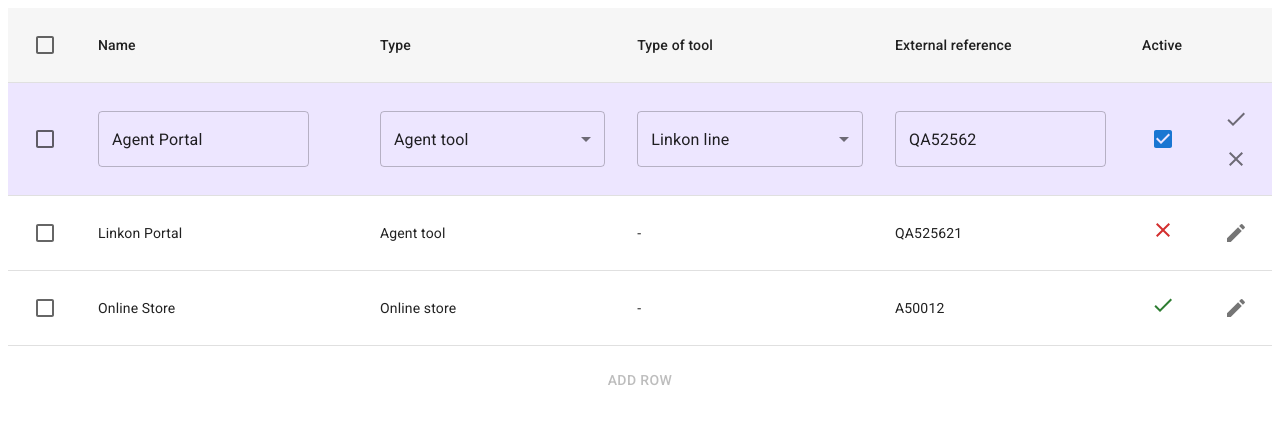
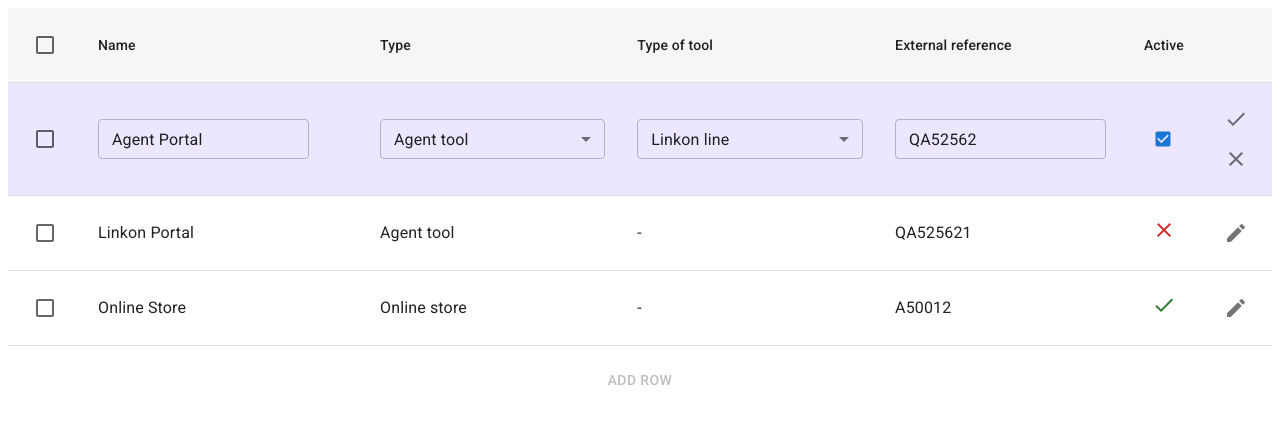
Before and after one commit to Khavrolev/turnit-test, a React (Vite) app: page / in a window 1280 px wide. Both pictures are taken after a click on the button 1235 px from the left and 120 px from the top of the page. Shown: the top 424 px of the page. Built offline with nearby package versions, Linux system fonts and the light colour scheme.

Commit message:
change styles and refactoring

```diff
--- a/src/components/TableCustomCell.tsx
+++ b/src/components/TableCustomCell.tsx
@@ -6,6 +6,7 @@ import TableBooleanCell from "./TableBooleanCell";
 import { isBoolean, isDefined, isString } from "../utils/typeguards";
 import TableCustomCellEditableMode from "./editable-mode/TableCustomCellEditableMode";
 import { initialValuesPrefix } from "../const/init";
+import { Typography } from "@mui/material";
 
 function TableCustomCell<T extends object, K = unknown>(
   cell: CellCustomProps<T, K>
@@ -17,6 +18,26 @@ function TableCustomCell<T extends object, K = unknown>(
   const value = cell.cell.value;
   const { prettify, editType, options, id: columnId } = cell.column;
 
+  function getContent(value: unknown) {
+    if (!isDefined(value) || (Array.isArray(value) && !value.length)) {
+      return "-";
+    }
+
+    if (isString(value)) {
+      return prettify ? getPrettyValue(value) : value;
+    }
+
+    if (Array.isArray(value)) {
+      return value
+        .map((item) =>
+          isString(item) && prettify ? getPrettyValue(item) : item
+        )
+        .join(", ");
+    }
+
+    return null;
+  }
+
   if (editable) {
     return (
       <TableCustomCellEditableMode
@@ -27,25 +48,11 @@ function TableCustomCell<T extends object, K = unknown>(
     );
   }
 
-  if (!isDefined(value) || (Array.isArray(value) && !value.length)) {
-    return "-";
-  }
-
-  if (isString(value)) {
-    return prettify ? getPrettyValue(value) : value;
-  }
-
-  if (Array.isArray(value)) {
-    return value
-      .map((item) => (isString(item) && prettify ? getPrettyValue(item) : item))
-      .join(", ");
-  }
-
   if (isBoolean(value)) {
     return <TableBooleanCell active={value} />;
   }
 
-  return value;
+  return <Typography>{getContent(value)}</Typography>;
 }
 
 export default TableCustomCell;
--- a/src/components/editable-mode/TableCheckboxEditableMode.tsx
+++ b/src/components/editable-mode/TableCheckboxEditableMode.tsx
@@ -11,7 +11,7 @@ function TableCheckboxEditableMode({ name }: Props) {
       name={name}
       type="checkbox"
       component={({ input, ...rest }) => (
-        <Checkbox {...input} {...rest} onChange={input.onChange} />
+        <Checkbox {...input} {...rest} size="small" onChange={input.onChange} />
       )}
     />
   );
--- a/src/components/editable-mode/TableDropdownEditableMode.tsx
+++ b/src/components/editable-mode/TableDropdownEditableMode.tsx
@@ -18,6 +18,7 @@ function TableDropdownEditableMode({ name, options = [], multiple }: Props) {
           {...input}
           {...rest}
           multiple={multiple}
+          size="small"
           sx={{ width: "100%" }}
           onChange={input.onChange}
         >
--- a/src/components/editable-mode/TableTextFieldEditableMode.tsx
+++ b/src/components/editable-mode/TableTextFieldEditableMode.tsx
@@ -10,7 +10,12 @@ function TableTextFieldEditableMode({ name }: Props) {
     <Field
       name={name}
       component={({ input, ...rest }) => (
-        <TextField {...input} {...rest} onChange={input.onChange} />
+        <TextField
+          {...input}
+          {...rest}
+          size="small"
+          onChange={input.onChange}
+        />
       )}
     />
   );
```
